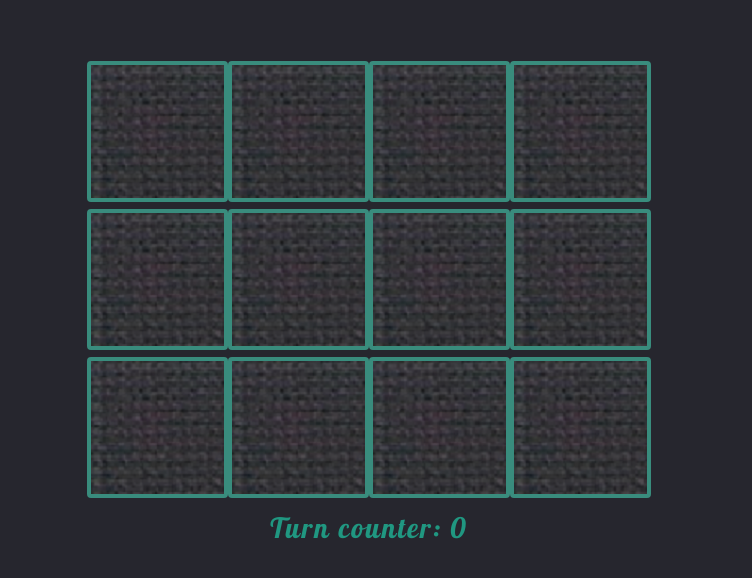
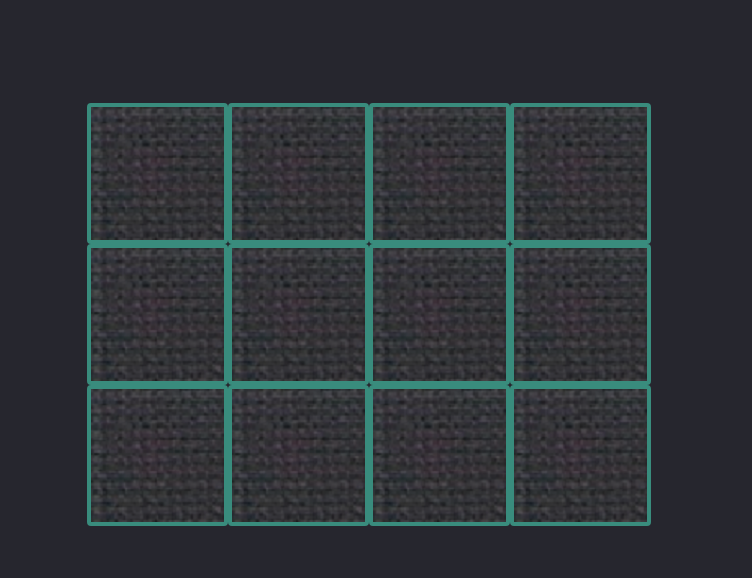
Before and after one commit to JeraldStarr/Memory, a website with bundled scripts: page index.html in a window 1280 px wide. Shown: the part 216-794 px from the top of the page, without its empty margins (271-1023 px from the left). Built offline with nearby package versions, Linux system fonts and the light colour scheme.

Commit message:
Fixed bug with a gap between div html elements

```diff
--- a/sass/style.sass
+++ b/sass/style.sass
@@ -34,6 +34,7 @@ body
         @media (max-width: 800px) and (min-height: 801px)
             width: 100vw
         .board
+            font-size: 0
             width: 50vw
             text-align: $position
             @media (min-width: 1430px)
```
Also changed, not shown: css/style.css, 1 other file.
